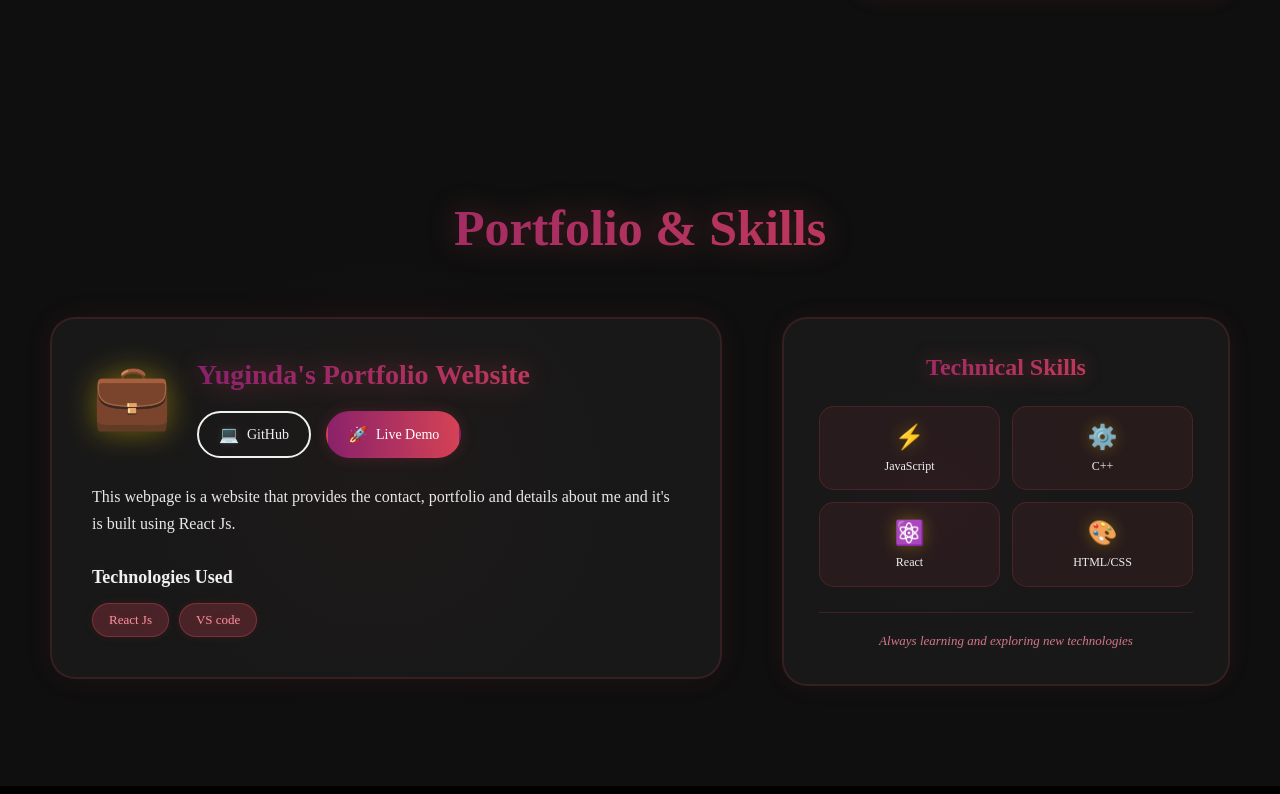
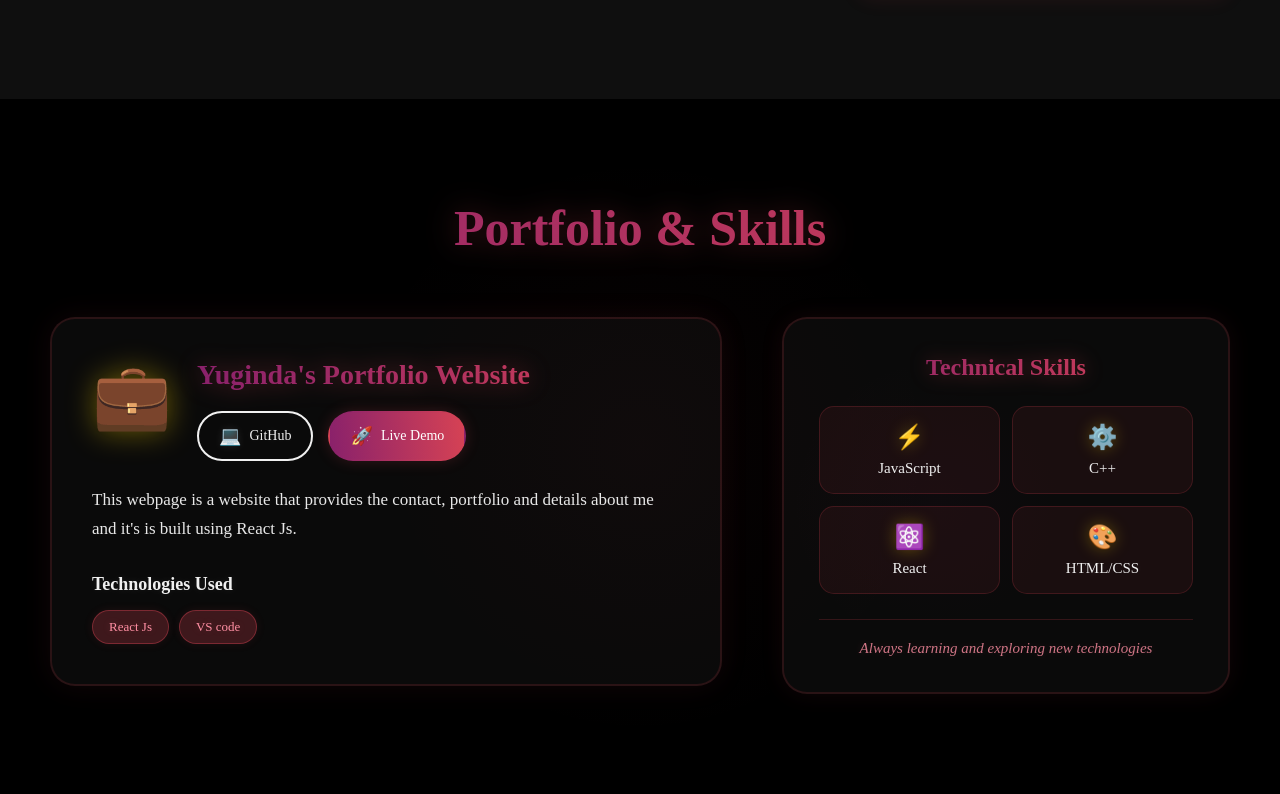
Before and after one commit to Yuginda/MiniProject, a React (Vite) app: page / in a window 1280 px wide. Shown: the part 1866-2660 px from the top of the page. Built offline with nearby package versions, Linux system fonts and the light colour scheme.

Commit message:
Changed background colour and font size to improve visibility

```diff
--- a/src/Components/Portfolio/Portfolio.css
+++ b/src/Components/Portfolio/Portfolio.css
@@ -1,18 +1,21 @@
 .portfolio {
     padding: 100px 50px;
-    background-color: #0f0f0f;
+    background-color: #000000;
     position: relative;
 }
 
+
 .portfolio::before {
-    content: '';
-    position: absolute;
-    top: 20%;
-    left: 10%;
-    width: 500px;
-    height: 500px;
-    background: radial-gradient(circle, rgba(218, 68, 83, 0.03) 0%, transparent 70%);
-    pointer-events: none;
+  content: '';
+  position: absolute;
+  top: 50%;
+  left: 50%;
+  width: 600px;
+  height: 600px;
+  background: radial-gradient(circle, rgba(218, 68, 83, 0.03) 0%, transparent 70%);
+  transform: translate(-50%, -50%);
+  pointer-events: none;
+  z-index: 0;
 }
 
 
@@ -163,11 +166,11 @@
 }
 
 .link-icon {
-    font-size: 16px;
+    font-size: 18px;
 }
 
 .project-description {
-    font-size: 16px;
+    font-size: 17px;
     line-height: 1.7;
     color: #e8e8e8;
     margin-bottom: 30px;
@@ -290,7 +293,7 @@
 }
 
 .skill-text {
-    font-size: 12px;
+    font-size: 15px;
     font-weight: 500;
     color: #f0f0f0;
     text-align: center;
@@ -305,7 +308,7 @@
 }
 
 .skills-footer p {
-    font-size: 13px;
+    font-size: 15px;
     color: #ff8fa3;
     font-style: italic;
     margin: 0;
```
